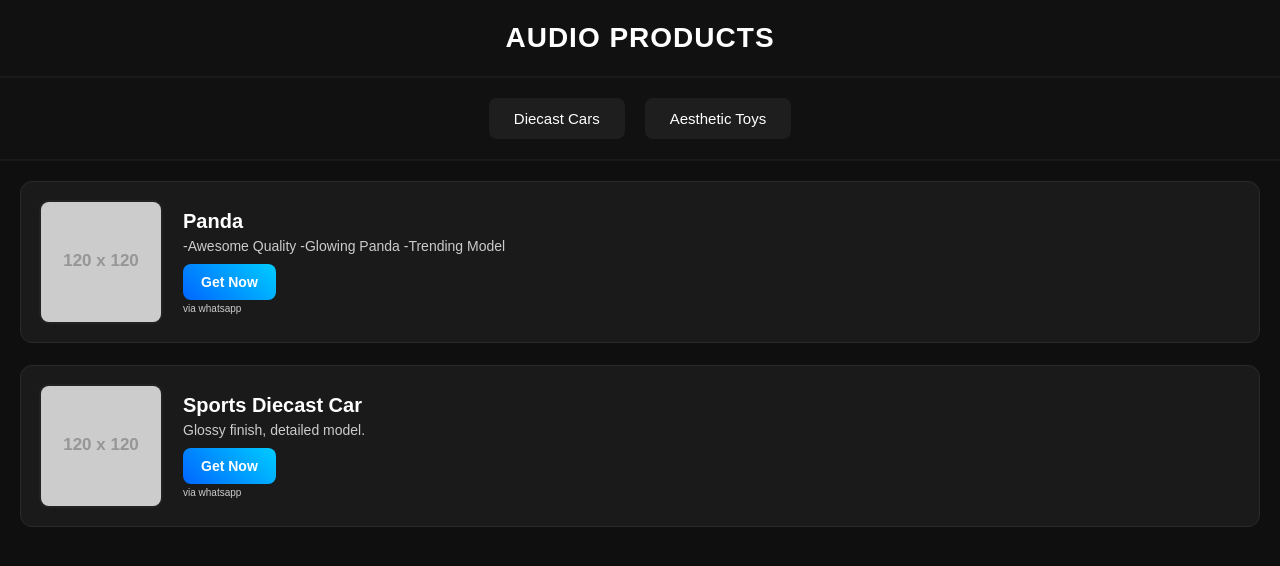
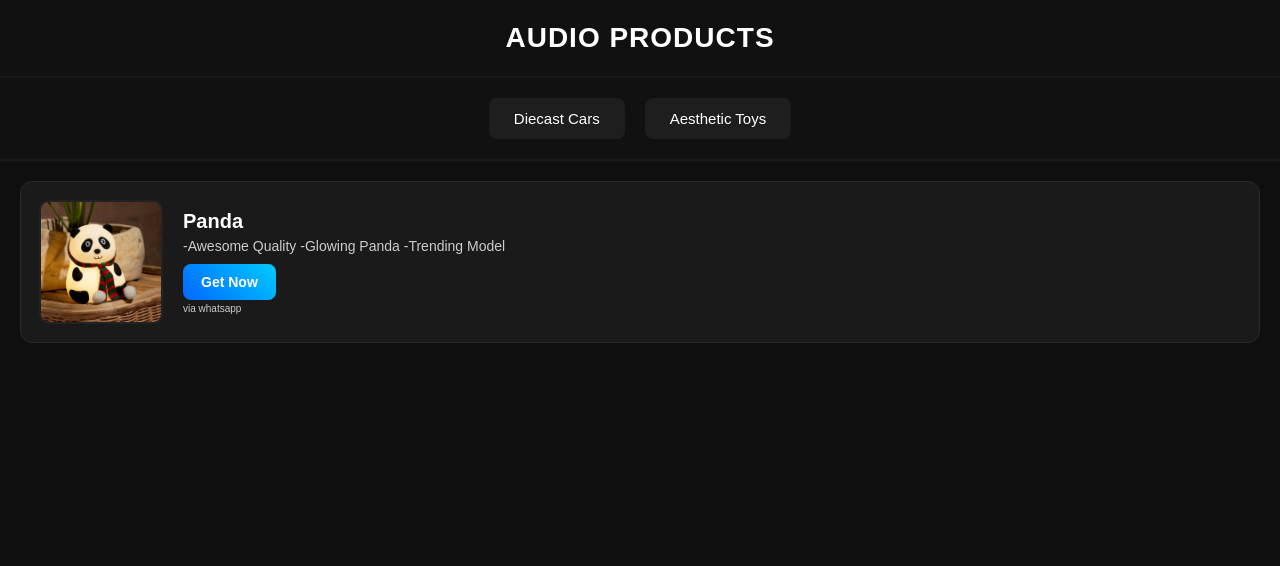
Before and after one commit to tekxo-gadgetz/diecast, a plain HTML site: page index.html in a window 1280 px wide. Drawn offline with Linux system fonts and the light colour scheme; placeholder pictures from the web are drawn by us.

Commit message:
Update index.html

```diff
--- a/index.html
+++ b/index.html
@@ -150,22 +150,12 @@
 
     <!-- DIECAST CARS -->
     <div class="product" data-category="Aesthetic-toys">
-      <img src="https://via.placeholder.com/120?text=Vintage+Car" alt="Vintage Diecast Car" />
+      <img src="panda.jpeg" alt="Vintage Diecast Car" />
       <div class="product-info">
         <h3>Panda</h3>
         <p>-Awesome Quality
            -Glowing Panda
            -Trending Model</p>
-        <button class="buy-btn" onclick="sendWhatsapp(this)">Get Now</button>
-        <div class="whatsapp-text">via whatsapp</div>
-      </div>
-    </div>
-
-    <div class="product" data-category="diecast-cars">
-      <img src="https://via.placeholder.com/120?text=Sports+Car" alt="Sports Diecast Car" />
-      <div class="product-info">
-        <h3>Sports Diecast Car</h3>
-        <p>Glossy finish, detailed model.</p>
         <button class="buy-btn" onclick="sendWhatsapp(this)">Get Now</button>
         <div class="whatsapp-text">via whatsapp</div>
       </div>
```
